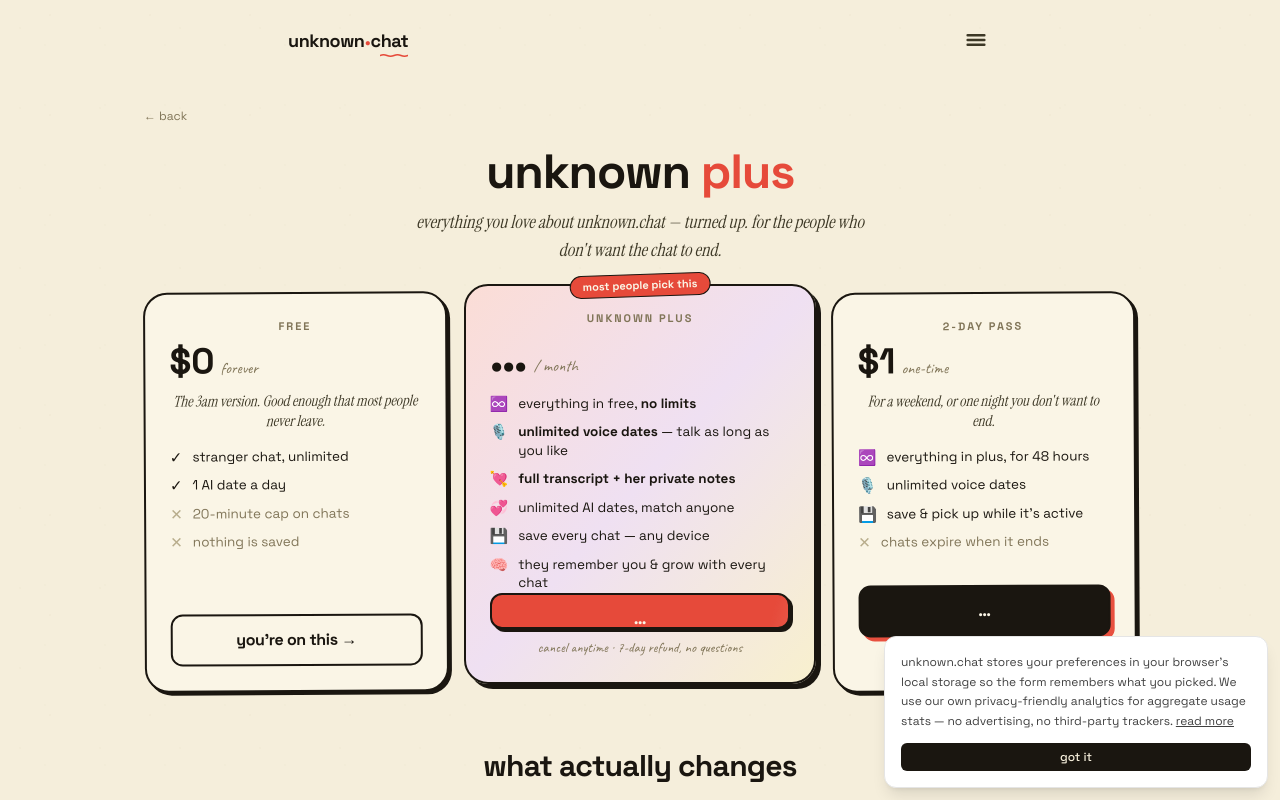
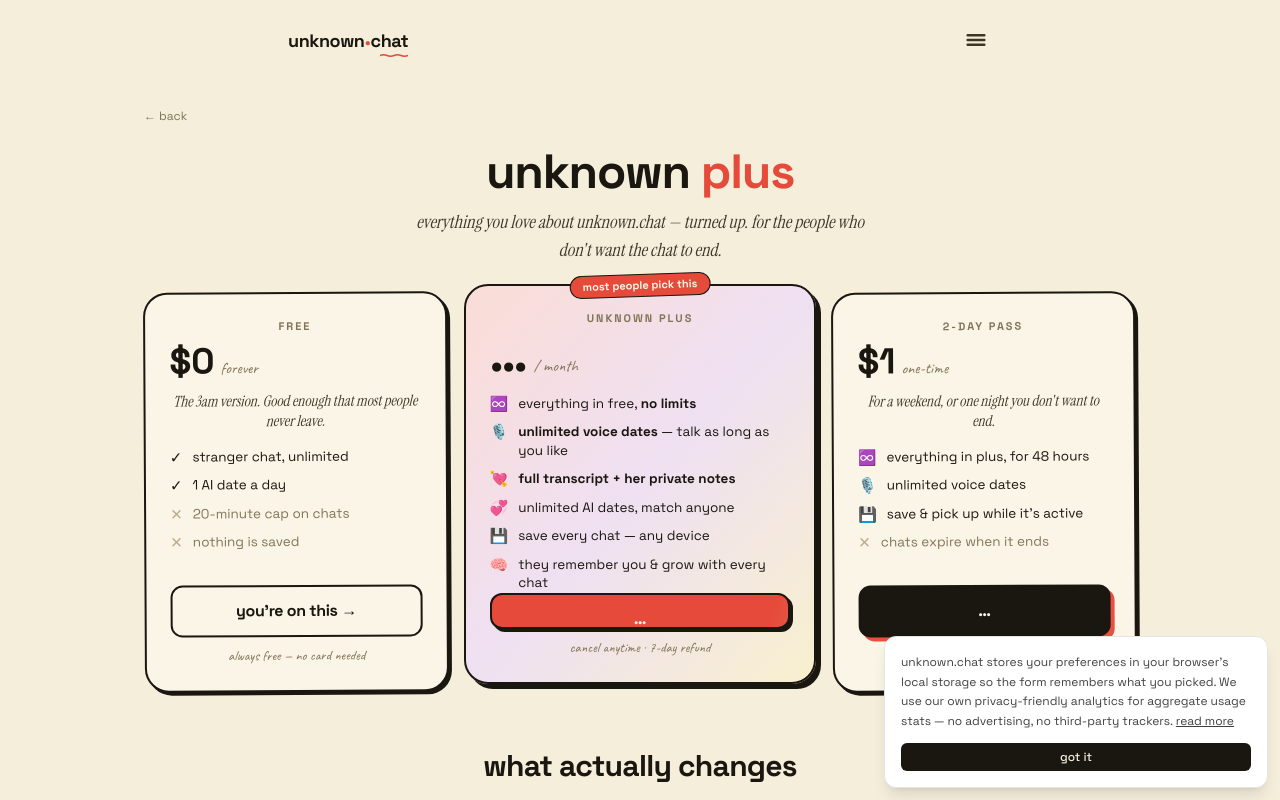
Before and after one commit to tradeguardx/unknown-web, a Next.js app: page /plus in a window 1280 px wide. Built offline with nearby package versions, Linux system fonts and the light colour scheme; no server answers.

Commit message:
Pricing card fixes: aligned CTAs, free note, 2-day pass $1.99/$2.99 in voice paywall
Co-Authored-By: Claude Opus 4.8 <noreply@anthropic.com>

```diff
--- a/app/date/page.tsx
+++ b/app/date/page.tsx
@@ -65,13 +65,13 @@ export default function DatePage() {
   // to text. Paid users (active pass or subscription) are never capped.
   const [paid, setPaid] = useState(false);
   const [voiceSec, setVoiceSec] = useState(0);
-  const [prices, setPrices] = useState({ pass: "$2", monthly: "$4.99" });
+  const [prices, setPrices] = useState({ pass: "$1.99", monthly: "$4.99" });
   const VOICE_FREE_SEC = 7 * 60;
   const voiceCapped = !paid && voiceSec >= VOICE_FREE_SEC;
 
   useEffect(() => {
     detectCountry()
-      .then((cc) => setPrices(WEST.has((cc || "").toUpperCase()) ? { pass: "$3", monthly: "$8.99" } : { pass: "$2", monthly: "$4.99" }))
+      .then((cc) => setPrices(WEST.has((cc || "").toUpperCase()) ? { pass: "$2.99", monthly: "$8.99" } : { pass: "$1.99", monthly: "$4.99" }))
       .catch(() => {});
   }, []);
 
--- a/components/match/PlusSubscribe.tsx
+++ b/components/match/PlusSubscribe.tsx
@@ -198,11 +198,10 @@ export function PlusSubscribe() {
           <Feature no>20-minute cap on chats</Feature>
           <Feature no>nothing is saved</Feature>
         </ul>
-        <Link href="/" className="om-cta mt-auto pt-5">
-          <span className="block w-full rounded-xl border-2 border-ink bg-paper-cool px-5 py-3 font-sans font-bold tracking-tight text-ink">
-            you&apos;re on this →
-          </span>
+        <Link href="/" className="om-cta mt-auto block w-full rounded-xl border-2 border-ink bg-paper-cool px-5 py-3 text-center font-sans font-bold tracking-tight text-ink">
+          you&apos;re on this →
         </Link>
+        <p className="mt-2 font-display text-[14px] text-ink-mute">always free — no card needed</p>
       </Card>
 
       {/* PLUS — the pick */}
@@ -231,7 +230,7 @@ export function PlusSubscribe() {
           <span className="om-shimmer absolute inset-0" aria-hidden />
           <span className="relative">{busy ? "opening checkout…" : acct === null ? "…" : acct.loggedIn ? cta : "log in to subscribe →"}</span>
         </button>
-        <p className="mt-2 font-display text-[14px] text-ink-mute">cancel anytime · 7-day refund, no questions</p>
+        <p className="mt-2 font-display text-[14px] text-ink-mute">cancel anytime · 7-day refund</p>
       </Card>
 
       {/* 2-DAY PASS */}
```
